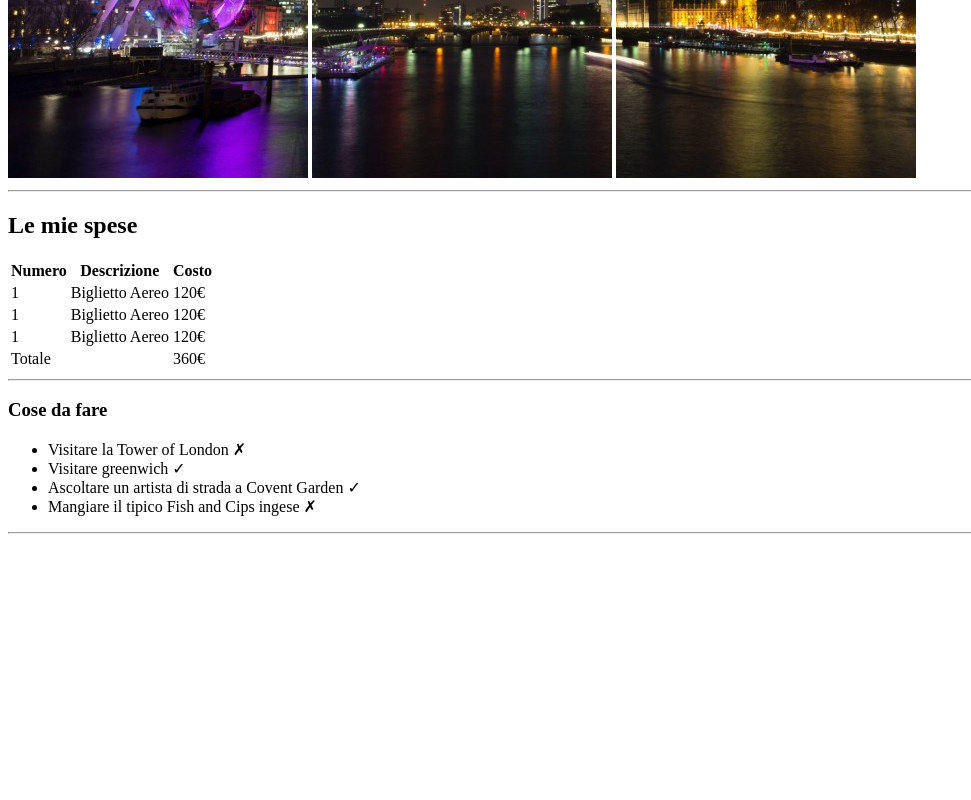
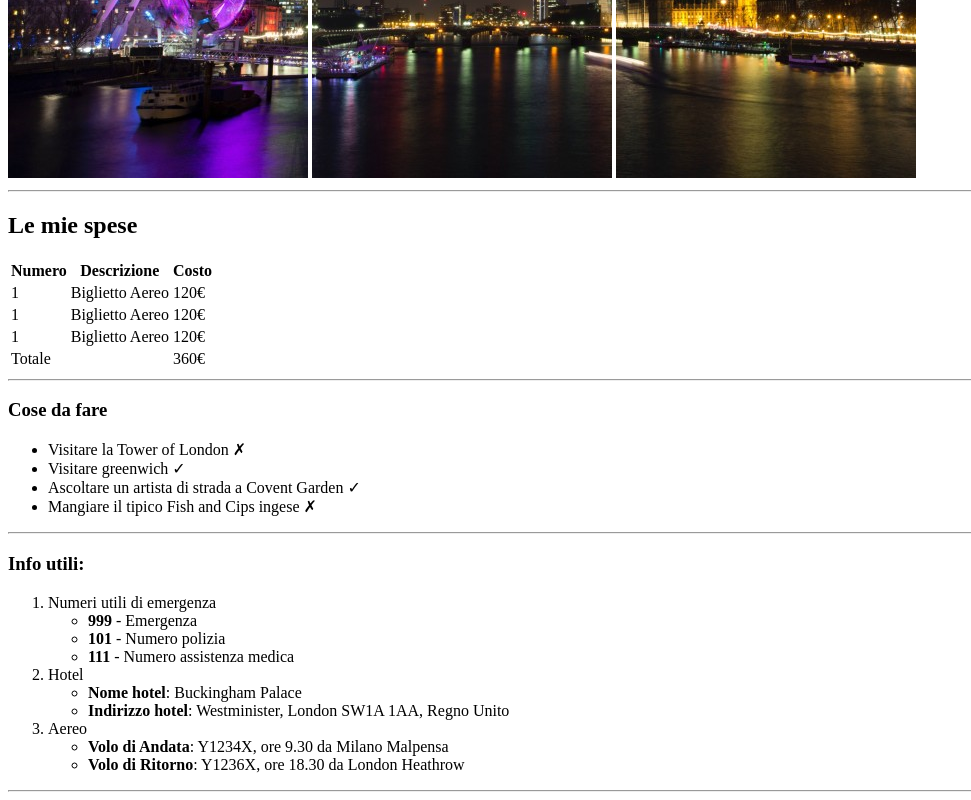
Before and after one commit to MassimoPeruga/html-london-trip, a plain HTML site: page index.html in a window 1280 px wide. Shown: the part 502-1302 px from the top of the page, without its empty margins (0-971 px from the left). Before the commit the page ends 1044 px from the top, so only its background shows below. Drawn offline with Linux system fonts and the light colour scheme.

Commit message:
main-info

```diff
--- a/index.html
+++ b/index.html
@@ -71,7 +71,30 @@
 
         <!-- info -->
         <section>
+            <h3>Info utili:</h3>
+            <ol>
+                <li>Numeri utili di emergenza
+                    <ul>
+                        <li><strong>999</strong> - Emergenza</li>
+                        <li><strong>101</strong> - Numero polizia</li>
+                        <li><strong>111</strong> - Numero assistenza medica</li>
+                    </ul>
+                </li>
+                <li>Hotel
+                    <ul>
+                        <li><strong>Nome hotel</strong>: Buckingham Palace</li>
+                        <li><strong>Indirizzo hotel</strong>: Westminister, London SW1A 1AA, Regno Unito</li>
+                    </ul>
+                </li>
+                <li>Aereo
+                    <ul>
+                        <li><strong>Volo di Andata</strong>: Y1234X, ore 9.30 da Milano Malpensa</li>
+                        <li><strong>Volo di Ritorno</strong>: Y1236X, ore 18.30 da London Heathrow</li>
+                    </ul>
+                </li>
 
+            </ol>
+            <hr>
         </section>
         <!-- /info -->
 
```
Lines whose indentation alone changed are shown as unchanged.
